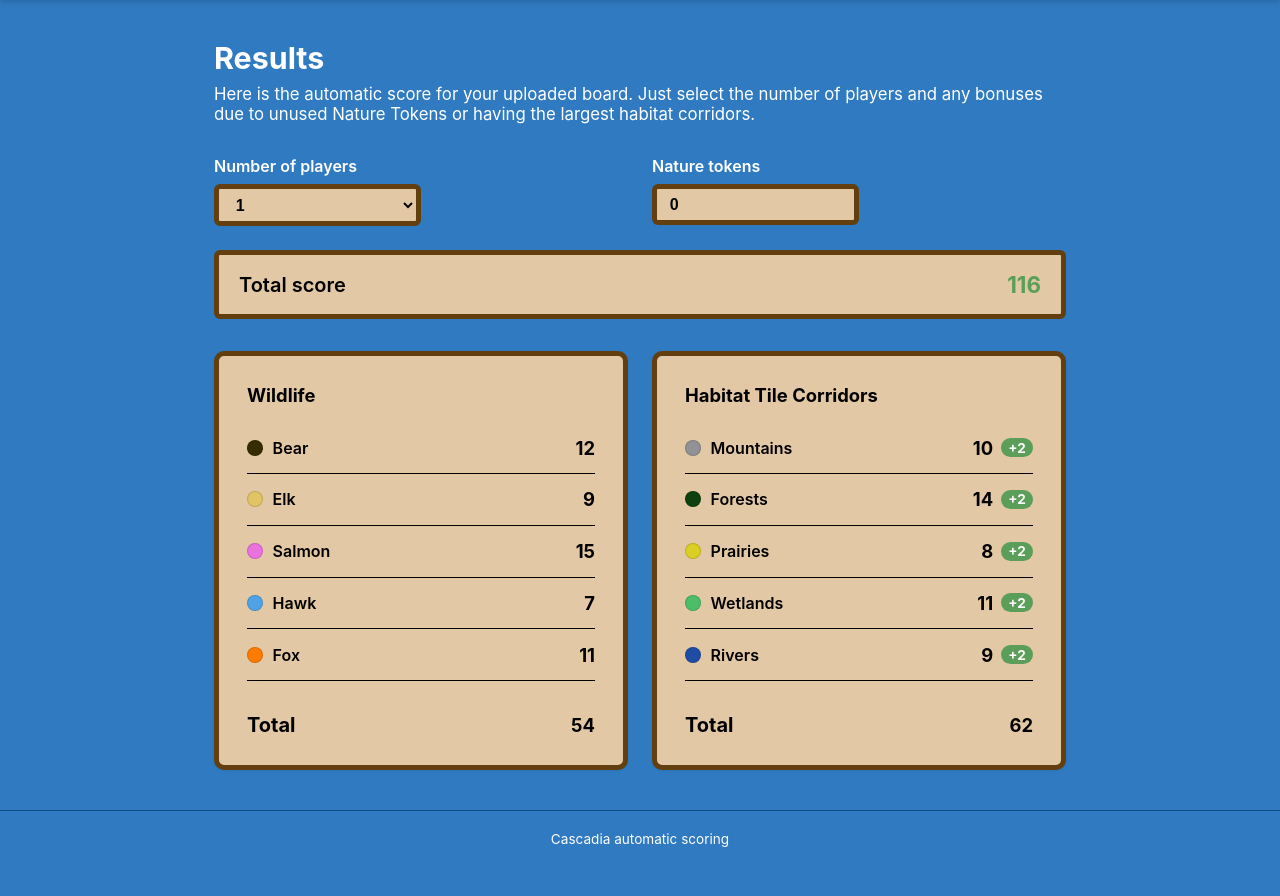
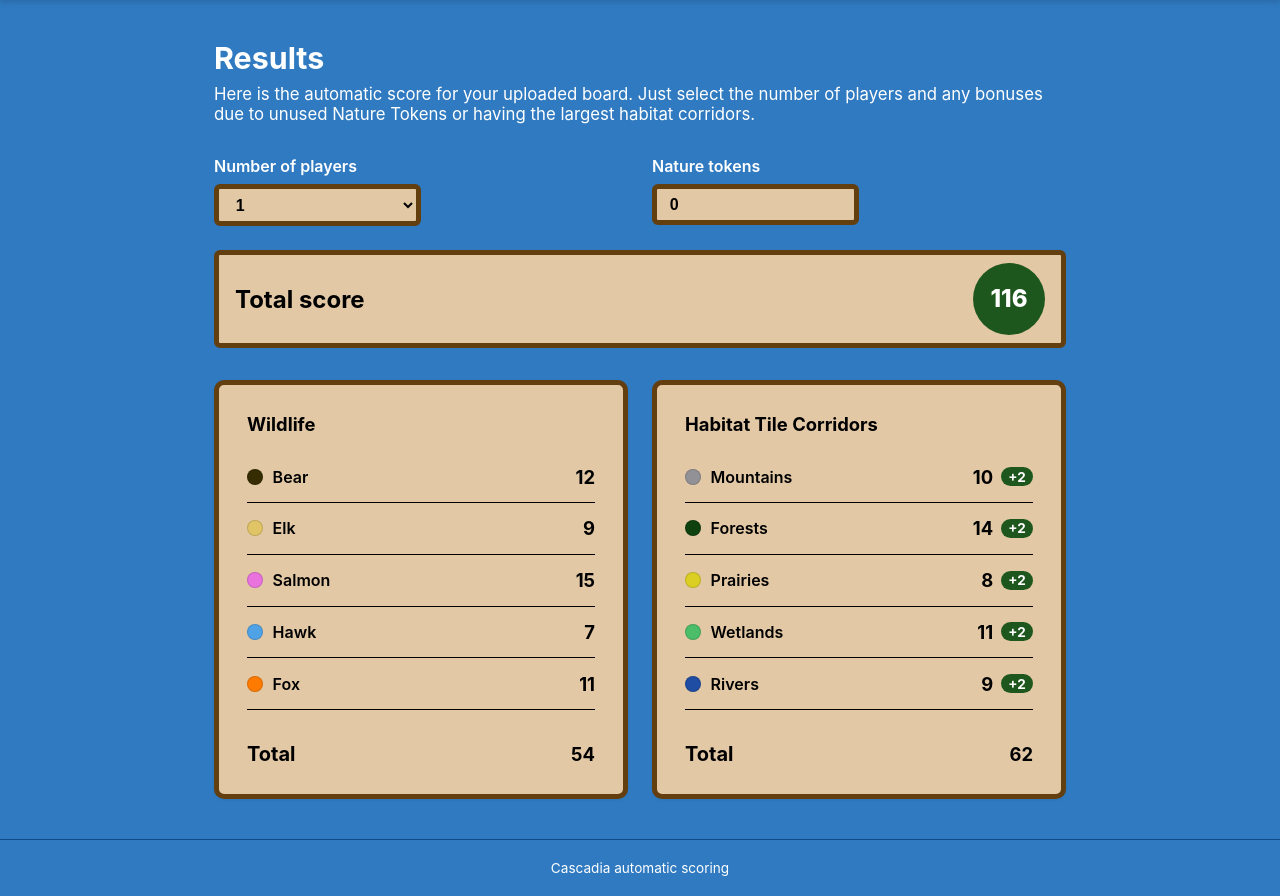
Before and after one commit to GCSchmidt/cascad-ai, a Flask app: page /result in a window 1280 px wide. Shown: the part 59-955 px from the top of the page. Before the commit the page ends 906 px from the top, so only its background shows below. Run offline with Flask 3, Linux system fonts and the light colour scheme.

Commit message:
score styling

```diff
--- a/website/static/style.css
+++ b/website/static/style.css
@@ -141,18 +141,28 @@ h1 .accent {
     align-items: center;
     justify-content: space-between;
     margin-bottom: 2rem;
-    padding: 1rem 1.25rem;
+    padding: 0.5rem 1rem 0.5rem 1rem;
     background-color: var(--brown-light);
     border: 5px solid var(--brown-dark);
     border-radius: 6px;
-    font-size: 1.25rem;
-    font-weight: 600;
+    font-size: 1.5rem;
+    font-weight: 700;
     color: var(--text-dark);
 }
 
 .result-total strong {
-    font-size: 1.4rem;
-    color: var(--green-secondary);
+    display: inline-flex;
+    align-items: center;
+    justify-content: center;
+    width: 4.5rem;
+    height: 4.5rem;
+    flex-shrink: 0;
+    font-size: 1.5rem;
+    font-weight: 800;
+    line-height: 1;
+    color: var(--text-bright);
+    background-color: var(--green-secondary-dark);
+    border-radius: 50%;
 }
 
 .result-grid {
@@ -178,7 +188,7 @@ h1 .accent {
     font-size: 0.85rem;
     font-weight: 700;
     color: var(--text-bright);
-    background-color: var(--green-secondary);
+    background-color: var(--green-secondary-dark);
     border-radius: 999px;
 }
 
@@ -234,15 +244,15 @@ h1 .accent {
     font-weight: 700;
     color: var(--text-bright);
     background-color: var(--brown-dark);
-    border: 2px solid var(--brown-light);
+    /* border: 2px solid var(--brown-light); */
     border-radius: 6px;
     transition: background-color 0.15s ease, color 0.15s ease;
 }
 
 .rank-option input:checked + .rank-badge {
     color: var(--text-bright);
-    background-color: var(--green-secondary);
-    border-color: var(--green-secondary-dark);
+    background-color: var(--green-secondary-dark);
+    /* border-color: var(--green-secondary-dark); */
 }
 
 .rank-option input:focus-visible + .rank-badge {
```
